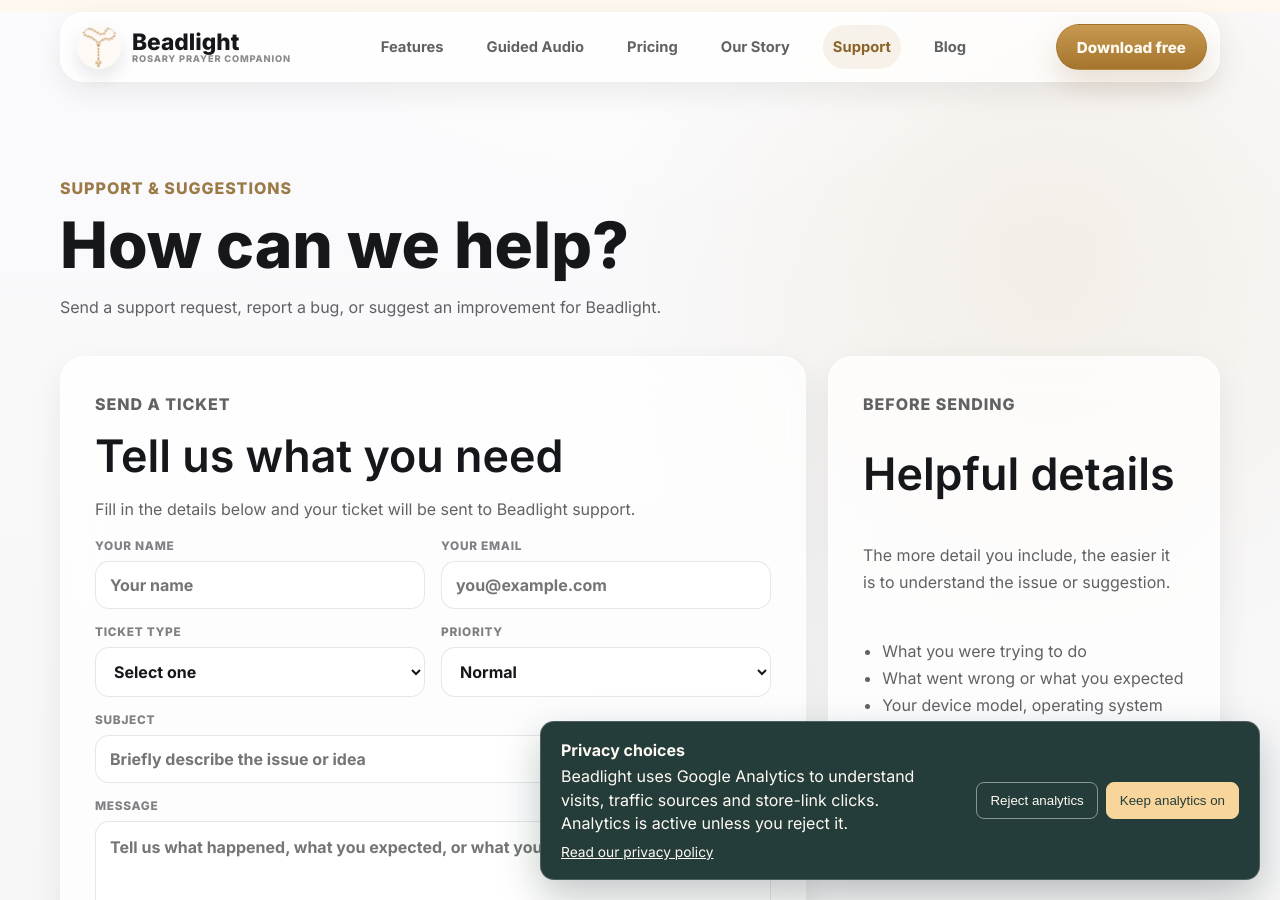
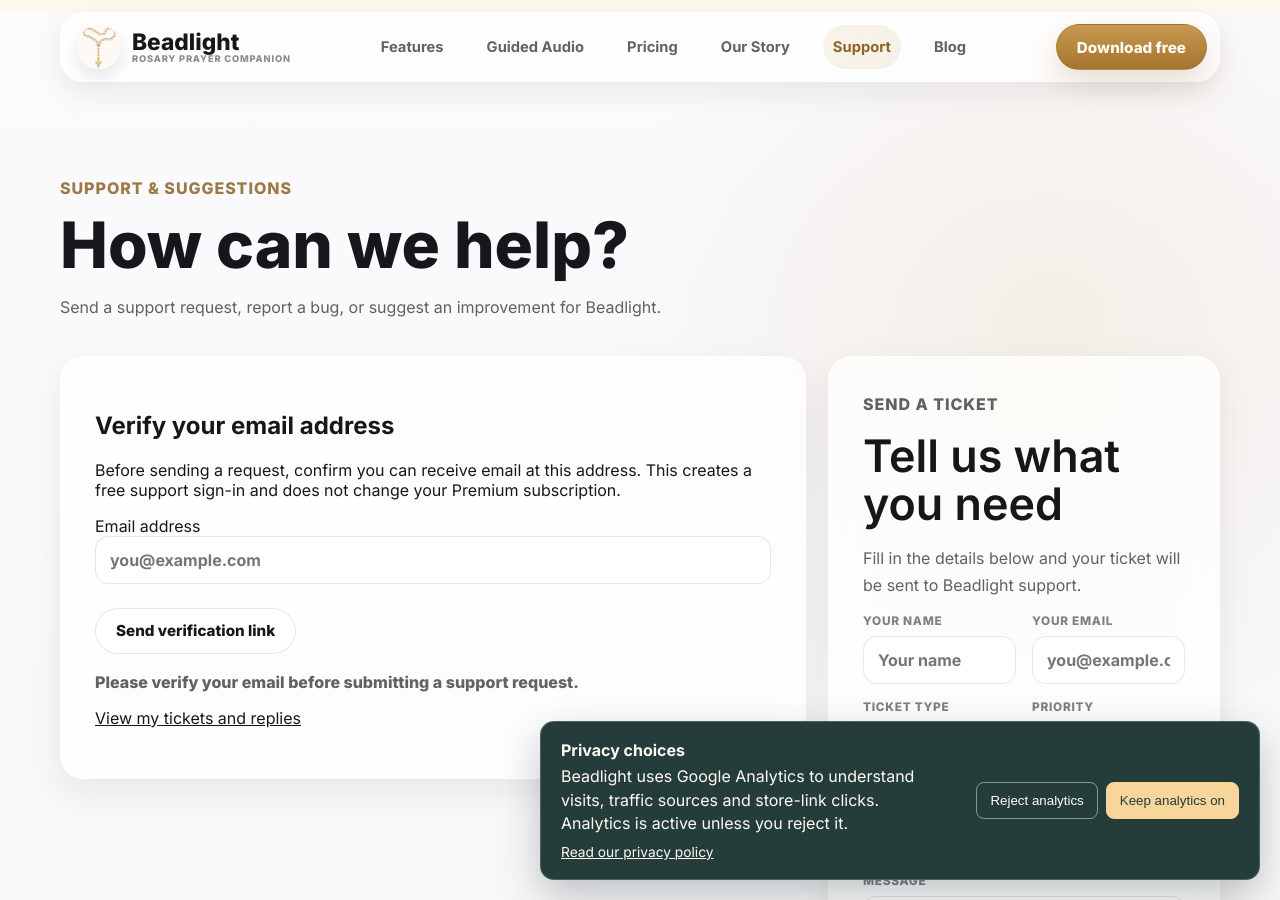
Before and after one commit to samwarb/beadlight, a Jekyll site: the page support/index.html, which Jekyll copies as it is, in a window 1280 px wide and 900 px high. Built offline with Jekyll 4.4.1, drawn with Linux system fonts in a browser that asks for light colours; a script that is not in the unit is left out; part of the change alters nothing that is shown.

Commit message:
Require verified email before creating website support tickets

```diff
--- a/support/index.html
+++ b/support/index.html
@@ -68,6 +68,15 @@
     </section>
 
     <section class="support-layout">
+      <div class="support-form-card" style="margin-bottom:1.25rem">
+        <h2>Verify your email address</h2>
+        <p>Before sending a request, confirm you can receive email at this address. This creates a free support sign-in and does not change your Premium subscription.</p>
+        <label for="verifySupportEmail">Email address</label>
+        <input id="verifySupportEmail" type="email" autocomplete="email" placeholder="you@example.com" maxlength="254">
+        <div class="support-actions"><button id="supportVerifyButton" type="button" class="secondary-button">Send verification link</button></div>
+        <p id="supportVerifyStatus" class="support-status" role="status" aria-live="polite">Verify your email before sending a support ticket.</p>
+        <p><a href="tickets/">View my tickets and replies</a></p>
+      </div>
       <form id="supportForm" class="support-form-card">
         <div class="form-head">
           <p class="eyebrow">Send a ticket</p>
@@ -183,6 +192,7 @@
     <p class="copyright">&copy; 2026 Beadlight. Beadlight is operated by Sam Warburton, trading as Mercian Digital.</p>
   </footer>
 
+  <script src="https://cdn.jsdelivr.net/npm/@supabase/supabase-js@2"></script>
   <script src="../supabase-config.js"></script>
   <a class="mobile-download-bar" href="../download/" data-analytics-event="download_click">Download Beadlight free</a>
 
@@ -192,6 +202,52 @@
     const supportForm = document.getElementById("supportForm");
     const supportStatus = document.getElementById("supportStatus");
     const supportSubmitBtn = document.getElementById("supportSubmitBtn");
+
+    const supportClient = window.supabase && window.BEADLIGHT_SUPABASE
+      ? window.supabase.createClient(window.BEADLIGHT_SUPABASE.url, window.BEADLIGHT_SUPABASE.anonKey)
+      : null;
+    const verifyField = document.getElementById("verifySupportEmail");
+    const emailField = document.getElementById("ticketEmail");
+    const verifyButton = document.getElementById("supportVerifyButton");
+    const verifyStatus = document.getElementById("supportVerifyStatus");
+    async function syncVerification() {
+      const { data: { session } } = supportClient
+        ? await supportClient.auth.getSession()
+        : { data: { session: null } };
+      const verified = !!(session?.user?.email && session.user.email_confirmed_at);
+      supportSubmitBtn.disabled = !verified;
+      emailField.readOnly = verified;
+      if (verified) {
+        emailField.value = session.user.email;
+        verifyField.value = session.user.email;
+        verifyField.readOnly = true;
+        verifyButton.disabled = true;
+        verifyStatus.textContent = "Verified email: " + session.user.email;
+      } else {
+        verifyStatus.textContent = "Please verify your email before submitting a support request.";
+        verifyField.readOnly = false;
+        verifyButton.disabled = false;
+      }
+    }
+    verifyButton.addEventListener("click", async function () {
+      if (!supportClient) return;
+      const email = verifyField.value.trim().toLowerCase();
+      if (!verifyField.checkValidity() || !email) {
+        verifyStatus.textContent = "Enter a valid email address."; return;
+      }
+      verifyButton.disabled = true;
+      try {
+        const { error } = await supportClient.auth.signInWithOtp({
+          email, options: { emailRedirectTo: "https://beadlight.app/support/" }
+        });
+        if (error) throw error;
+        verifyStatus.textContent = "Check your inbox and open the verification link. Then complete your support request.";
+      } catch (error) {
+        verifyStatus.textContent = error.message || "Could not send verification link.";
+      } finally { verifyButton.disabled = false; }
+    });
+    if (supportClient) supportClient.auth.onAuthStateChange(() => setTimeout(syncVerification, 0));
+    syncVerification();
 
     supportForm.addEventListener("submit", async function (event) {
       event.preventDefault();
@@ -219,6 +275,15 @@
         return;
       }
 
+      const { data: { session } } = supportClient
+        ? await supportClient.auth.getSession()
+        : { data: { session: null } };
+      if (!session?.user?.email_confirmed_at ||
+          session.user.email?.toLowerCase() !== payload.email.toLowerCase()) {
+        showSupportStatus("Please verify this email address before submitting your ticket.", true);
+        return;
+      }
+
       supportSubmitBtn.disabled = true;
       supportSubmitBtn.textContent = "Sending…";
       showSupportStatus("Sending your ticket…", false);
@@ -228,7 +293,7 @@
           method: "POST",
           headers: {
             "Content-Type": "application/json",
-            "Authorization": "Bearer " + anonKey,
+            "Authorization": "Bearer " + session.access_token,
             "apikey": anonKey
           },
           body: JSON.stringify(payload)
@@ -247,6 +312,7 @@
         }
 
         supportForm.reset();
+        await syncVerification();
         const reference = result.ticketReference ? ` Reference: ${result.ticketReference}.` : "";
         const successMessage = result.warning
           ? `Ticket saved.${reference} ${result.warning}`
```
